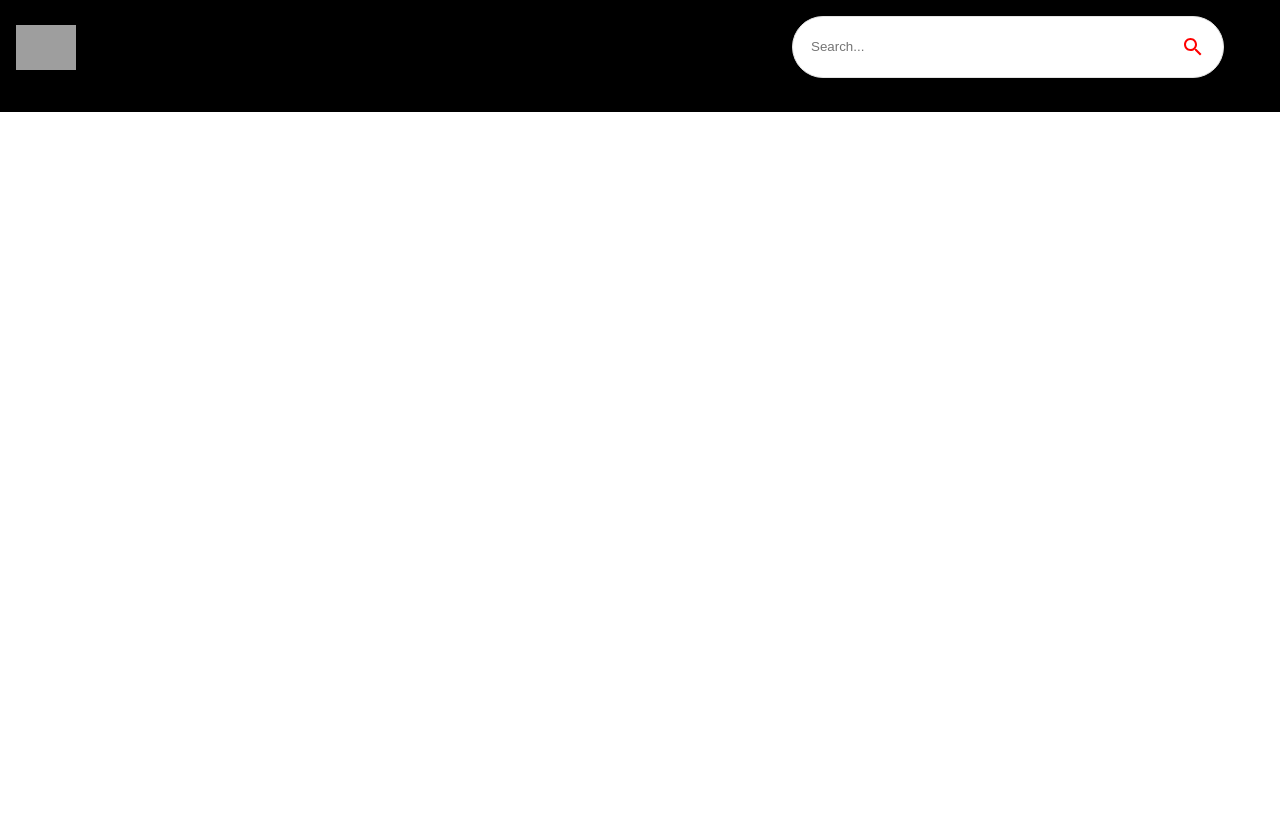
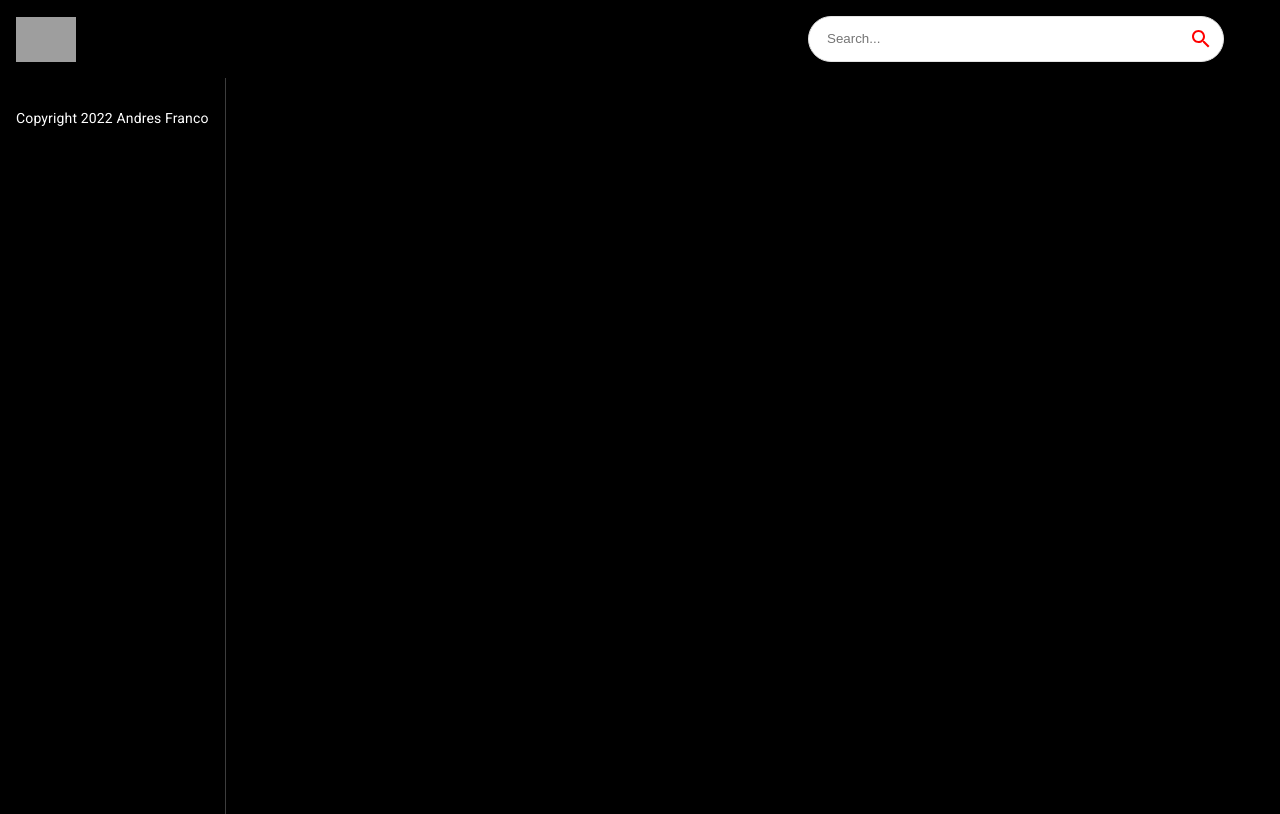
Before and after one commit to Andresfrla/youtube_clone, a React (Create React App) app: page / in a window 1280 px wide. Built offline with nearby package versions, Linux system fonts and the light colour scheme; grey boxes are pictures that could not be loaded.

Commit message:
setup for the feed

```diff
--- a/src/components/Feed.jsx
+++ b/src/components/Feed.jsx
@@ -1,10 +1,20 @@
-import React from 'react'
+import {useEffect, useState} from 'react'
+import { Box, Stack, Typography } from '@mui/material'
 
-function Feed() {
+const Feed = () => {
   return (
-    <div>
-      Feed
-    </div>
+    <Stack sx={{ flexDirection: {sx: "column", md: "row"}}}>
+      <Box sx={{height: {sx: 'auto', md: '92vh'}, borderRight: '1px solid #3d3d3d', px: { sx: 0, md: 2}, }}>
+        SideBar
+        <Typography className='copyright'
+        variant='body2' sx={{
+          mt: 1.5,
+          color: '#fff',
+        }}>
+          Copyright 2022 Andres Franco
+        </Typography>
+      </Box>
+    </Stack>
   )
 }
 
--- a/src/components/SearchBar.jsx
+++ b/src/components/SearchBar.jsx
@@ -8,7 +8,7 @@
 
     return (
         <Paper
-        component="form"
+          component='form'
           onSubmit={() => {}}
           sx={{
             borderRadius: 20,
@@ -19,16 +19,15 @@
           }}
         >
           <input
-        className="search-bar"
-        placeholder="Search..."
+            className='search-bar'
+            placeholder='Search...'
             value=""
             onChange={() => {}}
           />
-        <IconButton>
-            <SearchIcon type="submit" sx={{p: '10px', color: 'red'}}/>
+          <IconButton type='submit' sx={{ p: '10px', color: 'red' }} aria-label='search'>
+            <SearchIcon />
           </IconButton>
         </Paper>
-  )
-}
-
+      );
+    };
 export default SearchBar
```
Lines whose indentation alone changed are shown as unchanged.
